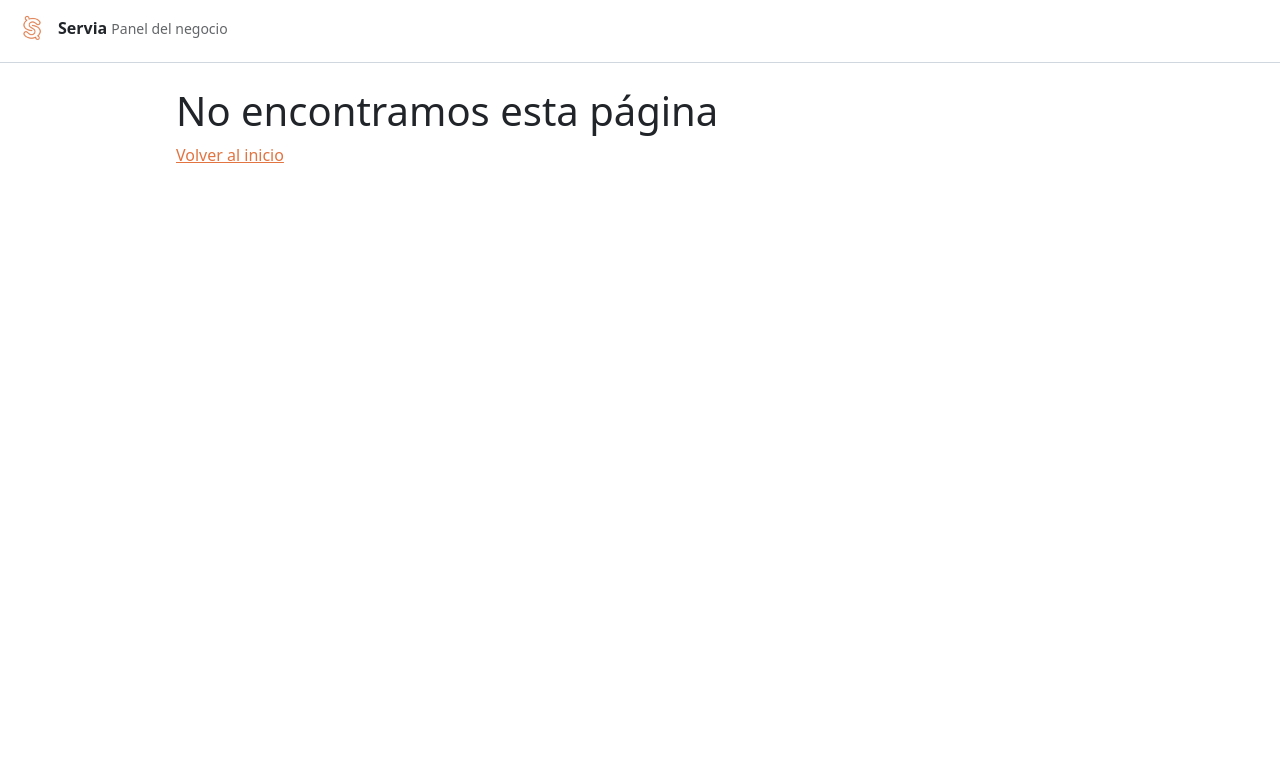
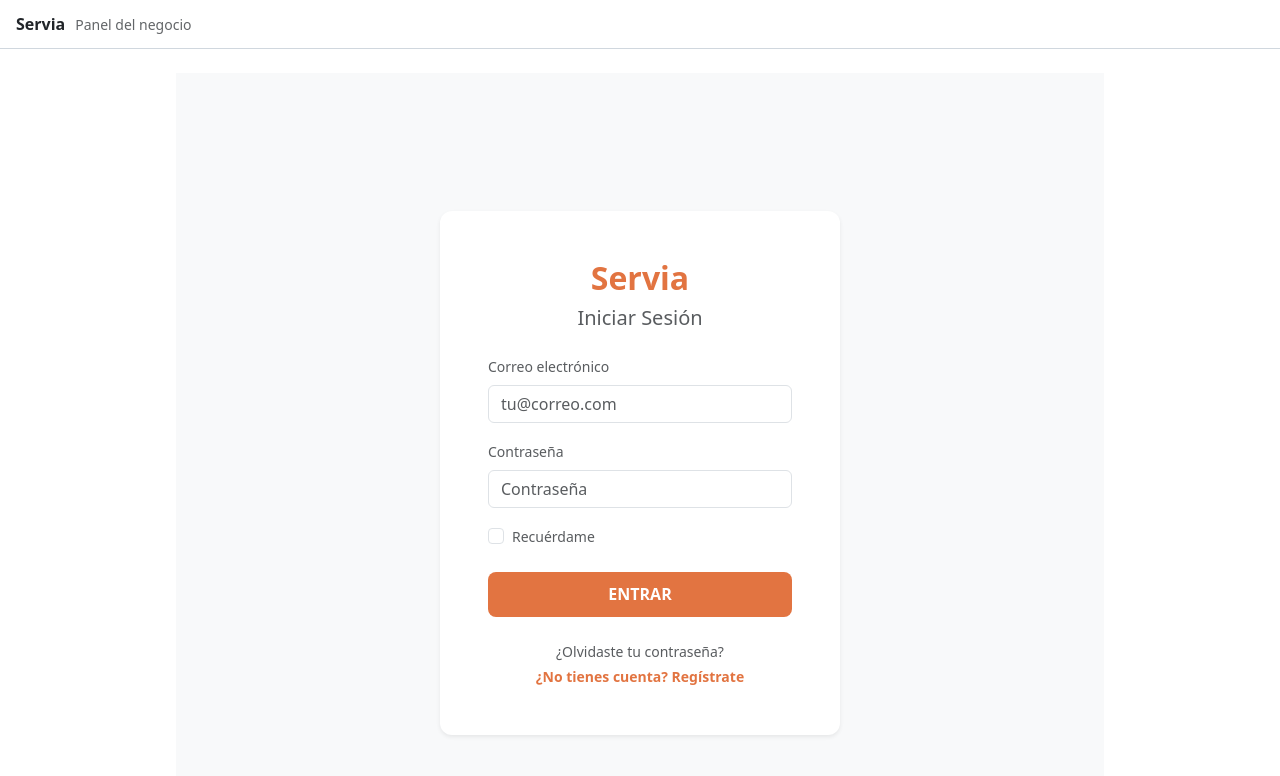
Before and after one commit to akirasoftutl/Servia_UI, a React (Vite) app: page /login in a window 1280 px wide. Shown: the top 776 px of the page. Built offline with nearby package versions, Linux system fonts and the light colour scheme; no server answers.

Commit message:
feat: agregar el inicio y cierre de sesión del negocio

```diff
--- a/src/componentes/Layout.tsx
+++ b/src/componentes/Layout.tsx
@@ -1,19 +1,32 @@
-import { Link, Outlet } from 'react-router'
+import { Outlet, Link, useNavigate } from 'react-router';
+import { useAuth } from '../contextos/AuthContext';
 
 export function Layout() {
+  const { usuario, cerrarSesion } = useAuth();
+  const navigate = useNavigate();
+
+  const handleLogout = async () => {
+    await cerrarSesion();
+    navigate('/login');
+  };
+
   return (
-    <div className="layout">
-      <header className="encabezado">
+    <div>
+      <header className="encabezado d-flex justify-content-between align-items-center">
         <Link to="/" className="marca">
-          <img src="/pwa-192x192.png" alt="" width={32} height={32} />
-          <span>
-            Servia <small>Panel del negocio</small>
-          </span>
+          Servia <small>Panel del negocio</small>
         </Link>
+
+        {usuario && (
+          <button onClick={handleLogout} className="btn btn-outline-danger btn-sm">
+            Cerrar sesión
+          </button>
+        )}
       </header>
+
       <main className="contenido">
         <Outlet />
       </main>
     </div>
-  )
+  );
 }
--- /dev/null
+++ b/src/componentes/RutaProtegida.tsx
@@ -0,0 +1,15 @@
+import { Navigate, Outlet } from 'react-router';
+import { useAuth } from '../contextos/AuthContext';
+
+export function RutaProtegida() {
+  const { usuario, cargando } = useAuth();
+
+  // Mientras Firebase revisa si hay sesión, mostramos un mensaje
+  if (cargando) return <div className="text-center mt-5"><h3>Cargando...</h3></div>;
+
+  // Si no hay usuario, lo pateamos al login
+  if (!usuario) return <Navigate to="/login" replace />;
+
+  // Si hay usuario, mostramos la página que quería ver (Layout)
+  return <Outlet />;
+}
--- /dev/null
+++ b/src/contextos/AuthContext.tsx
@@ -0,0 +1,63 @@
+import { createContext, useContext, useEffect, useState, type ReactNode } from 'react';
+import { onAuthStateChanged, signOut, type User } from 'firebase/auth';
+import { auth } from '../servicios/firebase';
+import { api } from '../servicios/api';
+
+interface AuthContextType {
+  usuario: User | null;
+  cargando: boolean;
+  cerrarSesion: () => Promise<void>;
+}
+
+const AuthContext = createContext<AuthContextType | undefined>(undefined);
+
+export function AuthProvider({ children }: { children: ReactNode }) {
+  const [usuario, setUsuario] = useState<User | null>(null);
+  const [cargando, setCargando] = useState(true);
+
+  useEffect(() => {
+    // Firebase nos avisa si el usuario entra o sale
+    const unsubscribe = onAuthStateChanged(auth!, async (user) => {
+      if (user) {
+        try {
+          // Verificamos con la API si es negocio
+          const respuesta = await api<{ tipo: string }>('/auth/yo');
+          if (respuesta.tipo === 'negocio') {
+            setUsuario(user);
+          } else {
+            // Si es cliente, lo sacamos inmediatamente
+            await signOut(auth!);
+            setUsuario(null);
+          }
+        } catch (error) {
+          // Si la cuenta está desactivada (403) o hay error, lo sacamos
+          await signOut(auth!);
+          setUsuario(null);
+        }
+      } else {
+        setUsuario(null);
+      }
+      setCargando(false);
+    });
+
+    return () => unsubscribe();
+  }, []);
+
+  const cerrarSesion = async () => {
+    await signOut(auth!);
+    setUsuario(null);
+  };
+
+  return (
+    <AuthContext.Provider value={{ usuario, cargando, cerrarSesion }}>
+      {children}
+    </AuthContext.Provider>
+  );
+}
+
+// Hook para usar el contexto fácilmente
+export function useAuth() {
+  const context = useContext(AuthContext);
+  if (!context) throw new Error('useAuth debe usarse dentro de un AuthProvider');
+  return context;
+}
--- /dev/null
+++ b/src/paginas/Login.tsx
@@ -0,0 +1,135 @@
+import { useState, type FormEvent } from 'react';
+import { useNavigate, Link } from 'react-router';
+import { signInWithEmailAndPassword } from 'firebase/auth';
+import { auth } from '../servicios/firebase';
+import { api, ErrorApi } from '../servicios/api';
+
+export function Login() {
+  const navigate = useNavigate();
+  const [correo, setCorreo] = useState('');
+  const [password, setPassword] = useState('');
+  const [error, setError] = useState('');
+  const [cargando, setCargando] = useState(false);
+
+    const handleSubmit = async (e: FormEvent) => {
+    e.preventDefault();
+    setError('');
+    setCargando(true);
+
+    try {
+      // 1. Login con Firebase
+      await signInWithEmailAndPassword(auth!, correo, password);
+
+      // 2. Verificar tipo de cuenta con la API
+      const respuesta = await api<{ tipo: string }>('/auth/yo');
+
+      if (respuesta.tipo !== 'negocio') {
+        await auth!.signOut();
+        setError('Este panel es para negocios. Si eres cliente, usa la app de Servia.');
+        return;
+      }
+
+      // 3. Si es negocio, adentro
+      navigate('/mi-perfil');
+    } catch (error: any) {
+      // TRUCO: Imprimimos el error en consola para ver qué es
+      console.log("ERROR REAL:", error);
+
+      // Si el error viene de Firebase Auth (credenciales malas)
+      if (error.code?.includes('auth/')) {
+        setError('Correo o contraseña incorrectos');
+      }
+      // Si el error viene de nuestra API (ej. 403 desactivado)
+      else if (error.estado === 403) {
+        await auth!.signOut();
+        setError('Tu cuenta está desactivada. Contacta al soporte.');
+      }
+      // Cualquier otro error, lo mostramos
+      else {
+        setError('Ocurrió un error al iniciar sesión.');
+      }
+    } finally {
+      setCargando(false);
+    }
+  };
+
+    return (
+
+    <div className="min-vh-100 d-flex align-items-center justify-content-center bg-light">
+
+
+      <div className="card shadow-sm border-0" style={{ maxWidth: '400px', width: '100%', borderRadius: '12px' }}>
+        <div className="card-body p-4 p-md-5">
+
+
+          <div className="text-center mb-4">
+            <h2 className="fw-bold" style={{ color: '#e27441' }}>Servia</h2>
+            <h5 className="text-muted mb-0">Iniciar Sesión</h5>
+          </div>
+
+          {error && <div className="alert alert-danger py-2 text-center" role="alert">{error}</div>}
+
+          <form onSubmit={handleSubmit}>
+
+
+            <div className="mb-3">
+              <label className="form-label text-muted small">Correo electrónico</label>
+              <input
+                type="email"
+                className="form-control"
+                placeholder="tu@correo.com"
+                value={correo}
+                onChange={(e) => setCorreo(e.target.value)}
+                disabled={cargando}
+                required
+              />
+            </div>
+
+
+            <div className="mb-3">
+              <label className="form-label text-muted small">Contraseña</label>
+              <input
+                type="password"
+                className="form-control"
+                placeholder="Contraseña"
+                value={password}
+                onChange={(e) => setPassword(e.target.value)}
+                disabled={cargando}
+                required
+              />
+            </div>
+
+
+            <div className="form-check mb-4">
+              <input className="form-check-input" type="checkbox" id="recordarme" />
+              <label className="form-check-label text-muted small" htmlFor="recordarme">
+                Recuérdame
+              </label>
+            </div>
+
+
+            <button
+              type="submit"
+              className="btn w-100 fw-bold text-white"
+              style={{ backgroundColor: '#e27441', padding: '0.6rem', borderRadius: '8px' }}
+              disabled={cargando}
+            >
+              {cargando ? 'Entrando...' : 'ENTRAR'}
+            </button>
+          </form>
+
+
+          <div className="text-center mt-4 small">
+            <Link to="/recuperar" className="text-decoration-none text-muted d-block mb-1">
+              ¿Olvidaste tu contraseña?
+            </Link>
+            <Link to="/registro-negocio" className="text-decoration-none fw-bold" style={{ color: '#e27441' }}>
+              ¿No tienes cuenta? Regístrate
+            </Link>
+          </div>
+
+        </div>
+      </div>
+    </div>
+  );
+}
```
Also changed, not shown: src/main.tsx (+5 -2 lines), src/router.tsx (+16 -5 lines).
